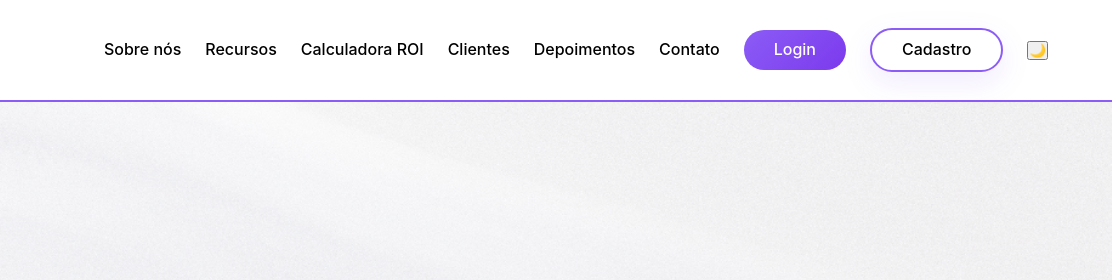
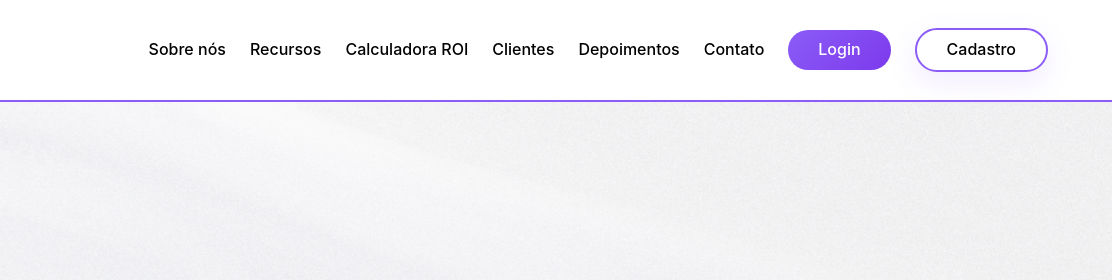
Before and after one commit to BillHebertPDC/NEXO, a website: page WebServer/public/index.html in a window 1280 px wide. Shown: the top 280 px of the page, 168-1280 px from the left. Drawn offline with nearby package versions, Linux system fonts and the light colour scheme.

Commit message:
fix(site institucional: remoção do botão:tirei o botão do tooltip para alterar tema escuro)

```diff
--- a/WebServer/public/index.html
+++ b/WebServer/public/index.html
@@ -21,7 +21,7 @@
                 <a href="#contado">Contato</a>
                 <a href="login.html" class="botao-principal" id="login">Login</a>
                 <a href="cadastro.html" class="botao-secundario" id="cadastro">Cadastro</a>
-            <button id="toggle-theme">🌙</button>
+
             </div>
         </div>
     </div>
```
